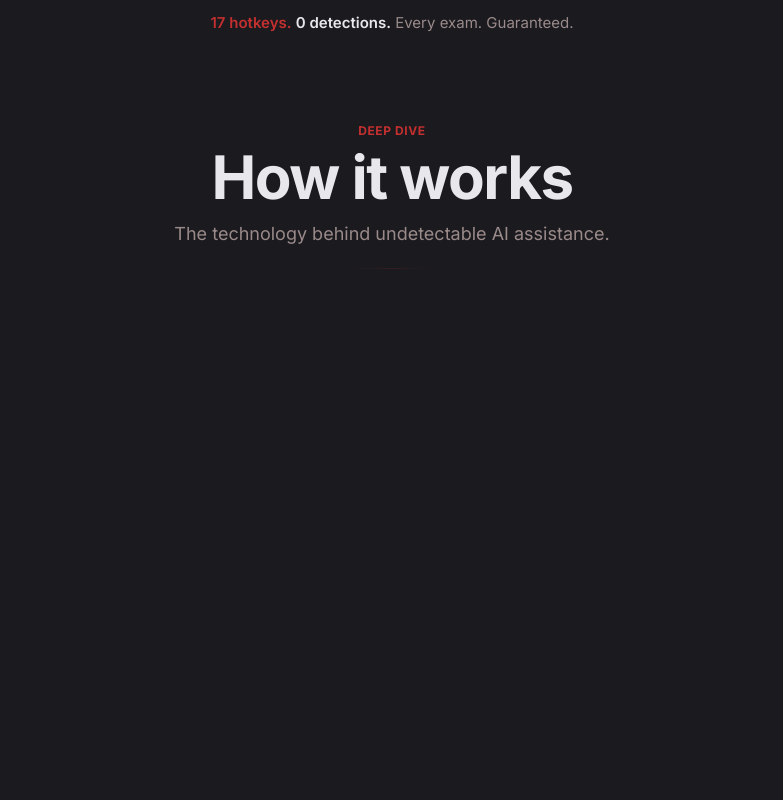
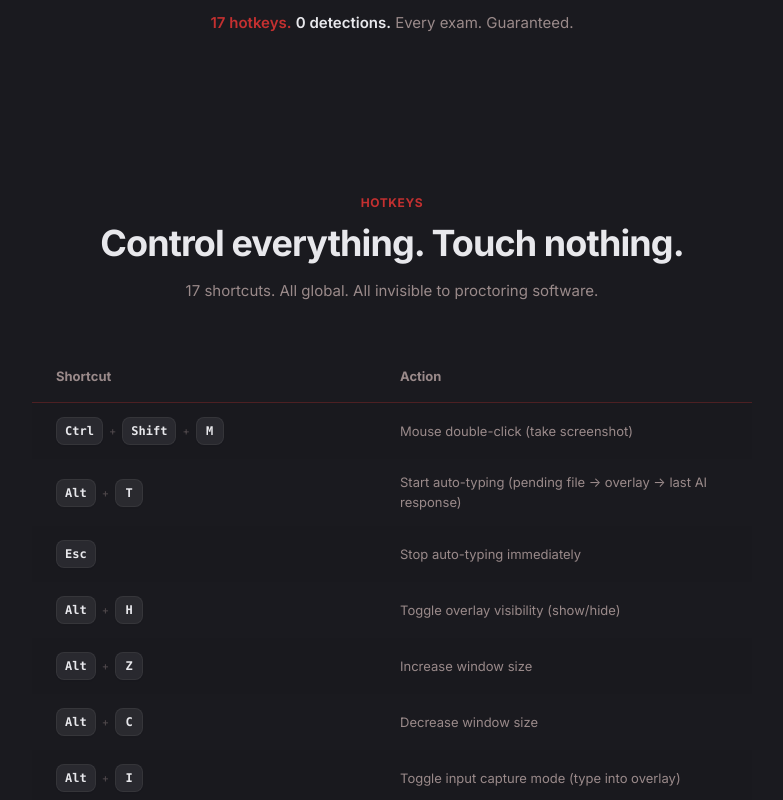
Before and after one commit to rishabhhgit/ozark-website, a React (Vite) app: page /ozarkAlpha in a window 1280 px wide. Shown: the part 1340-2140 px from the top of the page, without its empty margins (248-1031 px from the left). Built offline with nearby package versions, Linux system fonts and the light colour scheme.

Commit message:
Remove FeatureShowcase section and clean up unused code
- Removed ALPHA_FEATURES data array
- Removed FeatureSection import
- Removed FeatureShowcase component
- Cleaned up export to: Hero → ChatDemo → PlatformsDefeated → Shortcuts → Pricing → Footer

```diff
--- a/src/components/OzarkAlphaPage.jsx
+++ b/src/components/OzarkAlphaPage.jsx
@@ -6,20 +6,10 @@ import { Download, Shield, Cpu, Monitor, Eye, Zap, Globe, Key, ArrowRight, Check
 import { prefersReducedMotion, createRipple } from "@/lib/motion";
 import { DOWNLOAD_URL } from "@/lib/config";
 import { FOOTER_LINKS } from "@/lib/data";
-import FeatureSection from "@/components/FeatureSection";
 
 gsap.registerPlugin(ScrollTrigger);
 
 const ALPHA_DOWNLOAD_URL = "#"; // TODO: Update with real Ozark Alpha download link
-
-const ALPHA_FEATURES = [
-  { eyebrow: "INVISIBLE OVERLAY", title: "They can't see it. You see everything.", body: "A cursor-following text layer powered by Windows GDI — completely invisible to screen capture, screen sharing, and proctoring tools. You see the answers. They see nothing.", kind: "stealth", reverse: false },
-  { eyebrow: "SCREENSHOT SOLVER", title: "One hotkey. Instant answer.", body: "Press Ctrl+Shift+Space. The AI sees exactly what you see — coding problems, diagrams, MCQs. It solves them in 0.24s. You AutoType the answer. Done.", kind: "screenshot", reverse: true },
-  { eyebrow: "AUTOTYPE ENGINE", title: "Let the AI do the typing.", body: "Human-like keystrokes with random delays. No one can tell the difference. F9 to start, F10 to stop. Works in HackerRank, Mettl, and SEB editors.", kind: "autotype", reverse: false },
-  { eyebrow: "DISGUISE MODE", title: "One hotkey. You're invisible.", body: "Press Ctrl+Shift+U and Ozark Alpha morphs into a Windows Update screen. Your proctor sees nothing suspicious. You keep solving.", kind: "disguise", reverse: true },
-  { eyebrow: "MULTI-MODEL AI", title: "8 providers. One shortcut.", body: "GPT-4o for complex DSA. Claude for system design. Gemini for speed. Switch mid-assessment with Alt+X. Use the best model for each question.", kind: "providers", reverse: false },
-  { eyebrow: "CODE MODE", title: "Built for competitive programming.", body: "Detects LeetCode, HackerRank, Codeforces. Identifies DP, greedy, graph patterns. Outputs clean code with correct function signatures and edge case checks.", kind: "code", reverse: true },
-];
 
 // ── Chat Demo Component ──
 function ChatDemo() {
@@ -242,41 +232,6 @@ function PlatformsDefeated() {
   );
 }
 
-// ── Feature Showcase (11 deep-dive sections, matching reference) ──
-function FeatureShowcase() {
-  const sectionRef = useRef(null);
-  const headerRef = useRef(null);
-
-  useEffect(() => {
-    if (prefersReducedMotion()) return;
-    const ctx = gsap.context(() => {
-      const headerChildren = headerRef.current?.children;
-      if (headerChildren) {
-        gsap.fromTo(headerChildren, { opacity: 0, y: 30 }, { opacity: 1, y: 0, duration: 0.7, stagger: 0.15, ease: "power3.out", scrollTrigger: { trigger: headerRef.current, start: "top 85%", toggleActions: "play none none none" } });
-      }
-    }, sectionRef);
-    return () => ctx.revert();
-  }, []);
-
-  return (
-    <section ref={sectionRef} className="relative mx-auto max-w-[1400px] px-6 sm:px-10 py-8 md:py-10 overflow-hidden">
-      <div ref={headerRef} className="mb-6 md:mb-5 text-center">
-        <span className="text-[12px] sm:text-xs font-bold uppercase tracking-wider text-accent block" style={{ opacity: 0 }}>Deep Dive</span>
-        <h2 className="mt-2 text-4xl font-bold tracking-tight text-ink md:text-5xl lg:text-6xl" style={{ opacity: 0 }}>How it works</h2>
-        <p className="mx-auto mt-3 max-w-[60ch] text-[16px] sm:text-[18px] leading-relaxed text-sub" style={{ opacity: 0 }}>The technology behind undetectable AI assistance.</p>
-        <div className="halloween-divider mx-auto mt-5 w-[100px]" style={{ transformOrigin: "center" }} />
-      </div>
-      <div>
-        {ALPHA_FEATURES.map((f, i) => (
-          <div key={f.eyebrow} className="feature-item" style={{ opacity: 0 }} data-spotlight>
-            <FeatureSection {...f} index={i} />
-          </div>
-        ))}
-      </div>
-    </section>
-  );
-}
-
 // ── Pricing Section ──
 function Pricing() {
   const sectionRef = useRef(null);
@@ -472,7 +427,6 @@ export default function OzarkAlphaPage() {
       <AlphaHero />
       <div className="lg:hidden px-6 pb-10"><ChatDemo /></div>
       <PlatformsDefeated />
-      <FeatureShowcase />
       <Shortcuts />
       <Pricing />
       <AlphaFooter />
```
